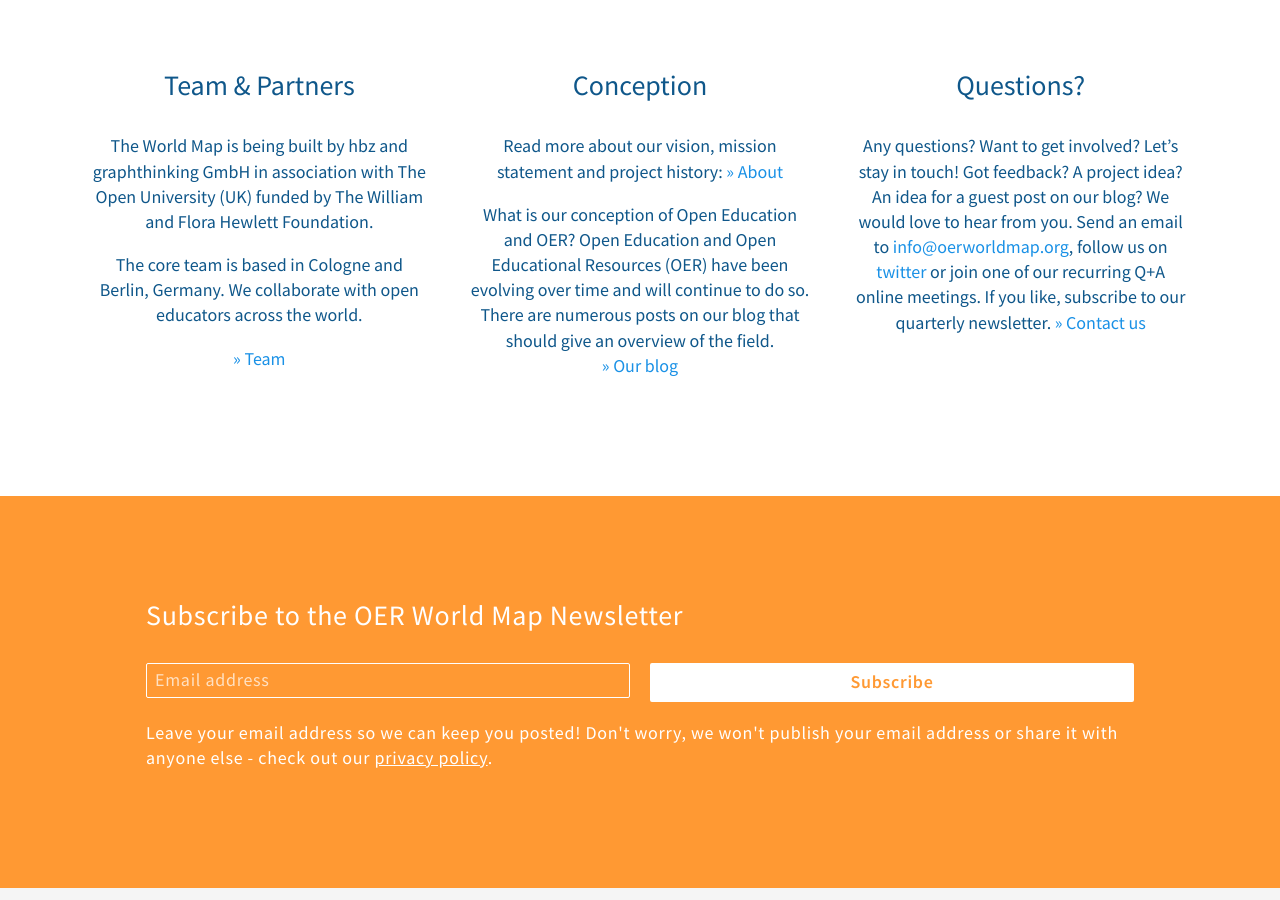
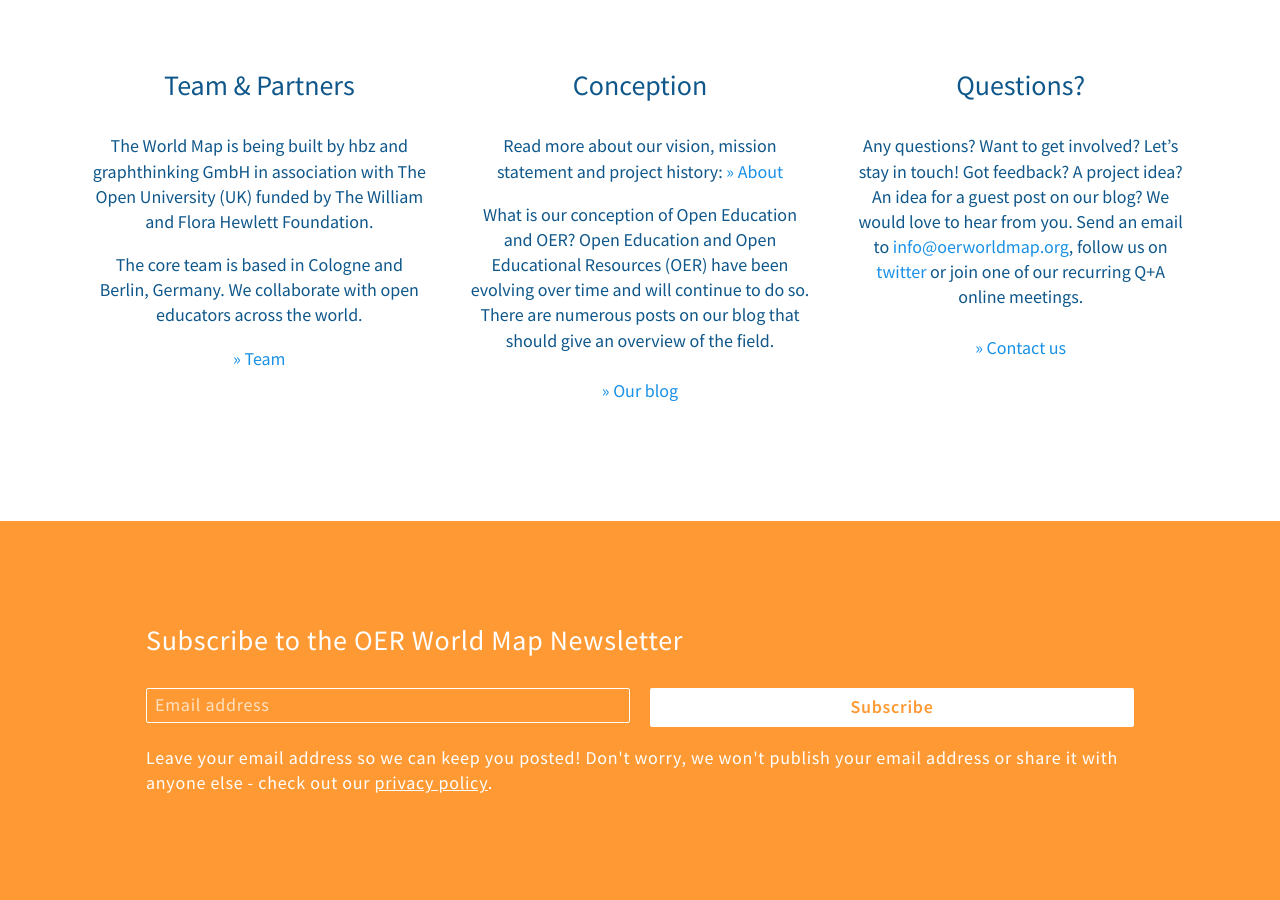
Before and after one commit to hbz/oerworldmap-ui, a Jekyll site: the page built from docs/index.html, in a window 1280 px wide and 900 px high, scrolled down 6521 px. Built offline with Jekyll 4.4.1, drawn with Linux system fonts in a browser that asks for light colours; nearby versions of some CDN libraries; comment, search, counter and statistics services are not loaded; a style sheet for code colours, icons or effects is not loaded.

Commit message:
Update index.html

```diff
--- a/docs/index.html
+++ b/docs/index.html
@@ -1244,7 +1244,7 @@
         <p>Read more about our vision, mission statement and project history: <a href="about">» About</a>
         </p>
 
-        <p>What is our conception of Open Education and OER? Open Education and Open Educational Resources (OER) have been evolving over time and will continue to do so. There are numerous posts on our blog that should give an overview of the field.<br>
+        <p>What is our conception of Open Education and OER? Open Education and Open Educational Resources (OER) have been evolving over time and will continue to do so. There are numerous posts on our blog that should give an overview of the field.<br><br>
         <a href="https://blog.oerworldmap.org">» Our blog</a></p>
 
       </div>
@@ -1254,8 +1254,8 @@
 
         <p>Any questions? Want to get involved? Let’s stay in touch! Got feedback? A project idea? An idea for a guest post on our blog? We would love to hear from you.
 
-          Send an email to <a href="mailto:info@oerworldmap.org">info@oerworldmap.org</a>, follow us on <a href="https://twitter.com/oerworldmap/">twitter</a> or join one of our recurring Q+A online meetings. If you like, subscribe to our quarterly newsletter.
-
+          Send an email to <a href="mailto:info@oerworldmap.org">info@oerworldmap.org</a>, follow us on <a href="https://twitter.com/oerworldmap/">twitter</a> or join one of our recurring Q+A online meetings. <span style="display:none;">If you like, subscribe to our quarterly newsletter.</span>
+          <br><br>
           <a href="mailto:info@oerworldmap.org">» Contact us</a></p>
       </div>
 
```
